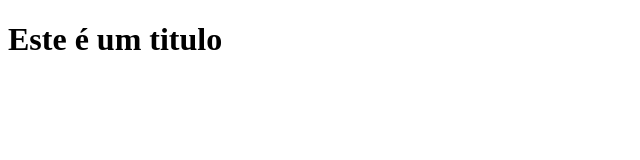
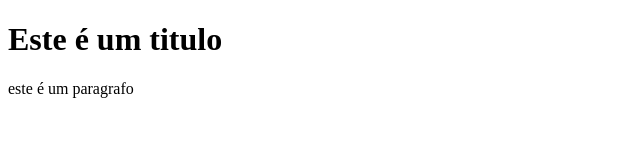
Before and after one commit to viavlis/git, a plain HTML site: page index.html in a window 1280 px wide. Shown: the whole page, without its empty margins (0-640 px from the left). Drawn offline with Linux system fonts and the light colour scheme.

Commit message:
segundo paragrafo

```diff
--- a/index.html
+++ b/index.html
@@ -7,5 +7,6 @@
 </head>
 <body>
     <h1> Este é um titulo</h1>
+    <p> este é um paragrafo </p>
 </body>
 </html>
```
